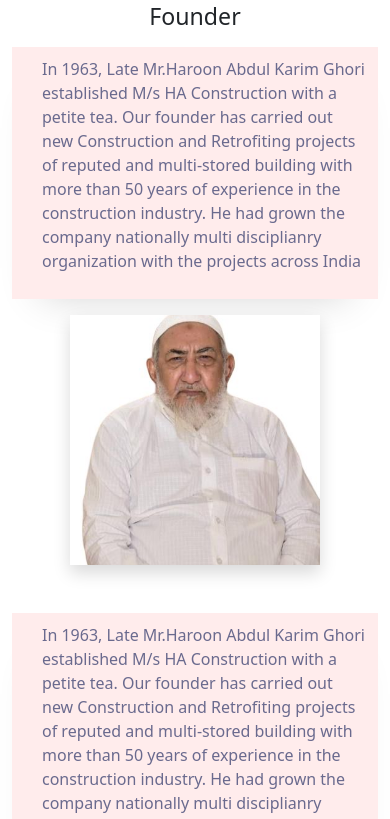
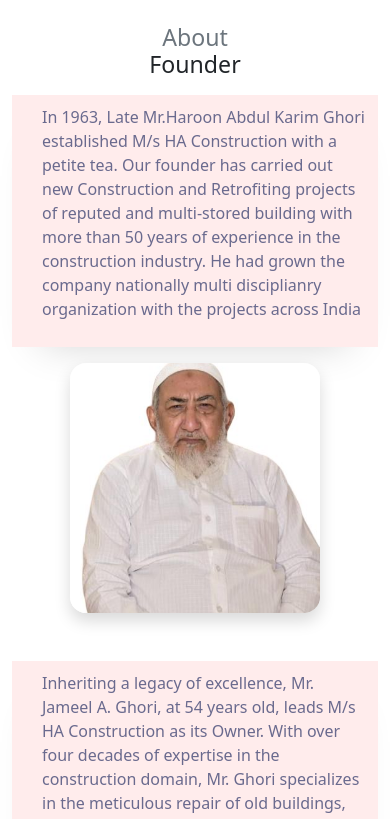
Before and after one commit to UmairShah1234/Construction-App, a React (Vite) app: page /profile in a window 390 px wide. Shown: the part 1166-1985 px from the top of the page. Built offline with nearby package versions, Linux system fonts and the light colour scheme.

Commit message:
added framer and some minor changes in about page

```diff
--- a/package.json
+++ b/package.json
@@ -23,7 +23,7 @@
     "cors": "^2.8.5",
     "dotenv": "^16.3.1",
     "express": "^4.18.2",
-    "framer-motion": "^11.0.5",
+    "framer-motion": "^11.0.14",
     "nodemailer": "^6.9.7",
     "nodemon": "^3.0.1",
     "react": "^18.2.0",
--- a/src/pages/About.jsx
+++ b/src/pages/About.jsx
@@ -1,6 +1,7 @@
 import { Avatar, useMediaQuery } from "@mui/material";
 import React from "react";
 import { motion } from "framer-motion";
+import { race } from "rxjs";
 
 const About = () => {
   const nonMobile = useMediaQuery("(min-width: 1200px)");
@@ -13,8 +14,8 @@ const About = () => {
               <Avatar
                 src="/assets/worker.png"
                 sx={{
-                  height: 500,
-                  width: 500,
+                  height: 400,
+                  width: 400,
                 }}
                 className="shadow"
               />
@@ -32,7 +33,7 @@ const About = () => {
             </>
           )}
         </div>
-        <div className="col-md-6">
+        <div className="col-md-6 mb-5">
           <h3 className="my-3 text-center">
             <span className="text-secondary ">About</span> <br />
             Company
@@ -96,6 +97,8 @@ const About = () => {
                 sx={{
                   height: 350,
                   width: 350,
+                  borderRadius: 4,
+                  objectFit: "cover",
                 }}
                 className="shadow mx-auto"
                 variant="square"
@@ -141,6 +144,8 @@ const About = () => {
                 sx={{
                   height: 250,
                   width: 250,
+                  borderRadius: 4,
+                  objectFit: "cover",
                 }}
                 className="shadow mx-auto"
                 variant="square"
@@ -158,7 +163,8 @@ const About = () => {
                 sx={{
                   height: 400,
                   width: 350,
-                  objectFit: "scale-down",
+                  objectFit: "cover",
+                  borderRadius: 4,
                 }}
                 className="shadow mx-auto"
                 variant="square"
@@ -176,12 +182,7 @@ const About = () => {
                 className="info email  "
               >
                 <p className="">
-                  In 1963, Late Mr.Haroon Abdul Karim Ghori established M/s HA
-                  Construction with a petite tea. Our founder has carried out
-                  new Construction and Retrofiting projects of reputed and
-                  multi-stored building with more than 50 years of experience in
-                  the construction industry. He had grown the company nationally
-                  multi disciplianry organization with the projects across India
+                Inheriting a legacy of excellence, Mr. Jameel A. Ghori, at 54 years old, leads M/s HA Construction as its Owner. With over four decades of expertise in the construction domain, Mr. Ghori specializes in the meticulous repair of old buildings, the construction of new R.C.C structures, and the revitalization of dilapidated properties. Stepping into his father's footsteps, Mr. Ghori embodies the values of dedication and craftsmanship that have defined the company since its inception in 1963. Under his stewardship, M/s HA Construction continues to thrive, delivering quality projects across India and upholding its reputation as a trusted name in the construction industry.
                 </p>
               </motion.div>
             </div>
@@ -193,12 +194,7 @@ const About = () => {
             <div className="col-md-6 mt-5 d-flex align-items-center">
               <div className="info email  ">
                 <p className="">
-                  In 1963, Late Mr.Haroon Abdul Karim Ghori established M/s HA
-                  Construction with a petite tea. Our founder has carried out
-                  new Construction and Retrofiting projects of reputed and
-                  multi-stored building with more than 50 years of experience in
-                  the construction industry. He had grown the company nationally
-                  multi disciplianry organization with the projects across India
+                Inheriting a legacy of excellence, Mr. Jameel A. Ghori, at 54 years old, leads M/s HA Construction as its Owner. With over four decades of expertise in the construction domain, Mr. Ghori specializes in the meticulous repair of old buildings, the construction of new R.C.C structures, and the revitalization of dilapidated properties. Stepping into his father's footsteps, Mr. Ghori embodies the values of dedication and craftsmanship that have defined the company since its inception in 1963. Under his stewardship, M/s HA Construction continues to thrive, delivering quality projects across India and upholding its reputation as a trusted name in the construction industry.
                 </p>
               </div>
             </div>
@@ -208,7 +204,8 @@ const About = () => {
                 sx={{
                   height: 300,
                   width: 250,
-                  objectFit: "scale-down",
+                  objectFit: "cover",
+                  borderRadius: 4,
                 }}
                 className="shadow mt-3 mx-auto"
                 variant="square"
```
Also changed, not shown: 1 other file (tests, documents, lock files or other folders).
